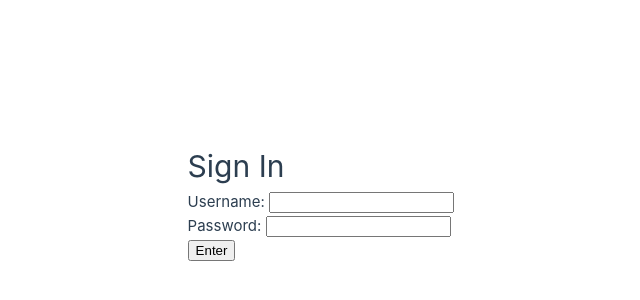
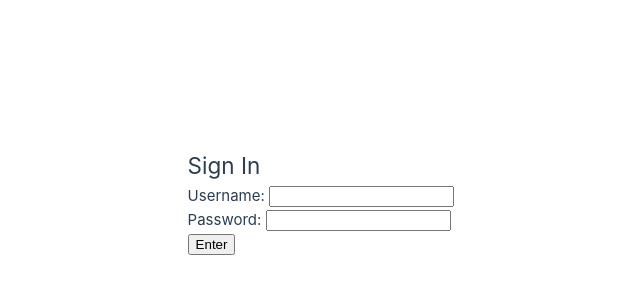
Before and after one commit to staten-island-tech/vue-supabase-project-kieran-jayla-blair, a Vue app in the folder social-project/: page / in a window 1280 px wide. Shown: the part 198-498 px from the top of the page, without its empty margins (186-826 px from the left). Built offline with nearby package versions, Linux system fonts and the light colour scheme.

Commit message:
Update App.vue

```diff
--- a/social-project/src/App.vue
+++ b/social-project/src/App.vue
@@ -5,7 +5,7 @@ import HelloWorld from './components/HelloWorld.vue'
 
 <template>
  <div>
-  <h1>Sign In</h1>
+  <h2>Sign In</h2>
   <div>
     <form name="" @submit.prevent="login(username, password)">
     <div>
```
